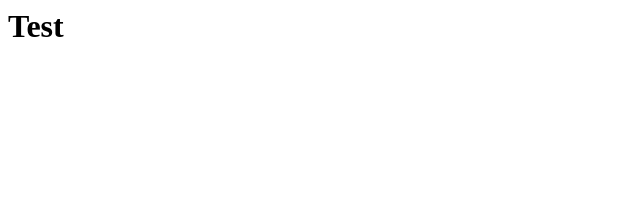
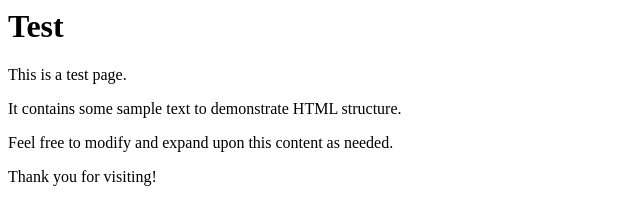
Before and after one commit to Jithendra-Capgemini/test-project, a plain HTML site: page index.html in a window 1280 px wide. Shown: the whole page, without its empty margins (0-640 px from the left). Drawn offline with Linux system fonts and the light colour scheme.

Commit message:
Index HTML Updates

```diff
--- a/index.html
+++ b/index.html
@@ -1 +1,5 @@
 <h1>Test</h1>
+<p>This is a test page.</p>
+<p>It contains some sample text to demonstrate HTML structure.</p>
+<p>Feel free to modify and expand upon this content as needed.</p>
+<p>Thank you for visiting!</p>
```
